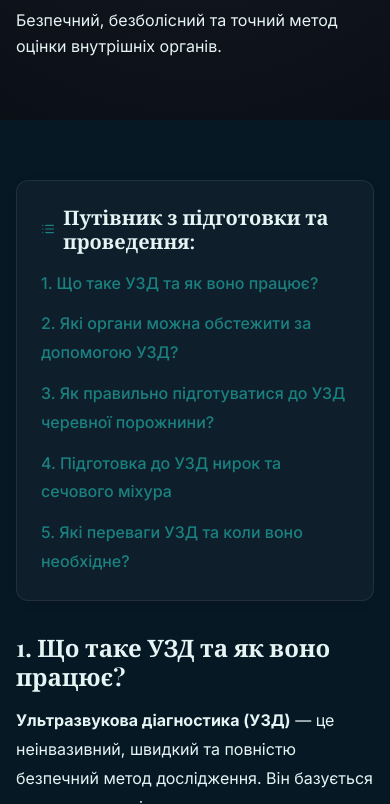
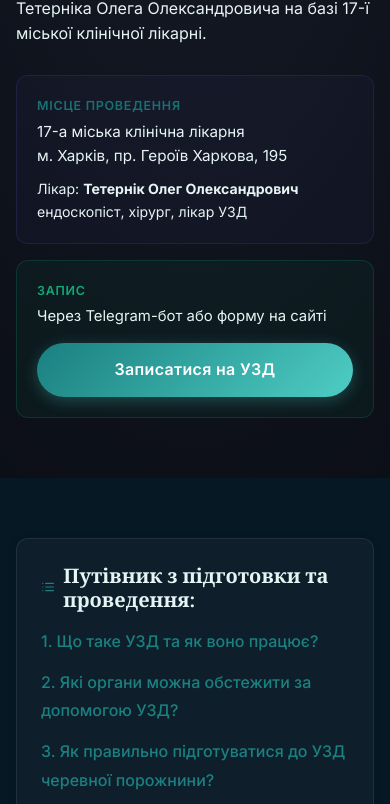
Before and after one commit to DanilTet/doctor-portfolio-website, a website: page uzd/index.html in a window 390 px wide. Shown: the part 304-1108 px from the top of the page. Drawn offline with nearby package versions, Linux system fonts and the light colour scheme; no server answers.

Commit message:
fix(uzd): mobile overflow, add UA version commercial block

```diff
--- a/uzd/index.html
+++ b/uzd/index.html
@@ -1,7 +1,7 @@
 <!DOCTYPE html><html lang="uk"><head>
   <meta charset="UTF-8">
   <meta name="viewport" content="width=device-width, initial-scale=1.0">
-  <meta name="description" data-i18n-content="service.uzd.meta.desc" content="УЗД (ультразвукова діагностика) на базі 17-ї міської лікарні Харкова. Лікар Тетернік О.О. — УЗД черевної порожнини, нирок, щитовидної залози в Харкові.">
+  <meta name="description" data-i18n-content="service.uzd.meta.desc" content="УЗД у Харкові — лікар Тетернік О.О. на базі 17-ї міської лікарні (пр. Героїв Харкова, 195). УЗД черевної порожнини, нирок, щитовидної залози. Запис онлайн.">
   <meta name="keywords" data-i18n-content="service.uzd.meta.keywords" content="УЗД Харків, УЗД черевної порожнини, УЗД 17 лікарня, ультразвукова діагностика Харків, підготовка до узд, УЗД нирок, УЗД щитовидної залози, Тетернік Олег">
   <meta name="author" content="Тетернік О.О.">
 
@@ -19,7 +19,7 @@
   <link rel="alternate" hreflang="en" href="https://endo.kh.ua/en/uzd/" />
   <link rel="alternate" hreflang="x-default" href="https://endo.kh.ua/uzd/" />
 
-  <title data-i18n="service.uzd.meta.title">УЗД (ультразвукова діагностика) в Харкові — 17-а лікарня | Лікар Тетернік О.О.</title>
+  <title data-i18n="service.uzd.meta.title">УЗД у Харкові — лікар Тетернік О.О., 17-а міська лікарня</title>
   <link rel="icon" href="/favicon.png" type="image/png">
   <link rel="canonical" href="https://endo.kh.ua/uzd/">
 
@@ -55,6 +55,19 @@
   <link rel="stylesheet" href="/css/styles.css?v=2.0">
   <link rel="stylesheet" href="/css/animations.css?v=2.0">
   <link rel="stylesheet" href="/css/blog.css?v=2.0">
+
+  <style>
+    .uzd-hero-grid {
+      display: grid;
+      grid-template-columns: 1fr 1fr;
+      gap: 16px;
+      max-width: 680px;
+      margin-top: 28px;
+    }
+    @media (max-width: 560px) {
+      .uzd-hero-grid { grid-template-columns: 1fr; max-width: 100%; }
+    }
+  </style>
 </head>
 <body>
 
@@ -90,14 +103,30 @@
   <!-- ============================================================
        HERO SECTION
        ============================================================ -->
-  <section class="section" style="padding-top: 140px; padding-bottom: 60px; background: radial-gradient(120% 120% at 50% 10%, #151a26 0%, #0a0d14 100%);">
+  <section class="section" style="padding-top: 140px; padding-bottom: 60px; overflow: hidden; background: radial-gradient(120% 120% at 50% 10%, #151a26 0%, #0a0d14 100%);">
     <div class="container">
       <a href="/" class="btn btn--ghost" style="margin-bottom: 24px; display: inline-flex; align-items: center; gap: 8px;">
         <svg width="16" height="16" viewBox="0 0 24 24" fill="none" stroke="currentColor" stroke-width="2"><line x1="19" y1="12" x2="5" y2="12"></line><polyline points="12 19 5 12 12 5"></polyline></svg>
         <span data-i18n="service.back">Назад на головну</span>
       </a>
-      <h1 class="section-title" style="text-align: left; margin-bottom: 16px; font-size: clamp(2rem, 5vw, 3.5rem);" data-i18n="service.uzd.title">УЗД (Ультразвукова діагностика)</h1>
-      <p class="section-subtitle" style="text-align: left; max-width: 800px;" data-i18n="service.uzd.subtitle">Безпечний, безболісний та точний метод оцінки внутрішніх органів.</p>
+      <h1 class="section-title" style="text-align: left; margin-bottom: 16px; font-size: clamp(2rem, 5vw, 3.5rem);" data-i18n="service.uzd.title">УЗД у Харкові</h1>
+      <p class="section-subtitle" style="text-align: left; max-width: 800px; overflow-wrap: break-word; word-break: break-word;" data-i18n="service.uzd.subtitle">Ультразвукова діагностика у лікаря Тетерніка Олега Олександровича на базі 17-ї міської клінічної лікарні.</p>
+
+      <!-- Комерційний блок: місце, лікар, запис -->
+      <div class="uzd-hero-grid">
+        <div style="background: rgba(99, 102, 241, 0.04); border: 1px solid rgba(99, 102, 241, 0.15); border-radius: 12px; padding: 20px;">
+          <p style="margin: 0 0 4px; font-size: 0.78rem; font-weight: 600; text-transform: uppercase; letter-spacing: 0.06em; color: var(--color-primary); opacity: 0.85;">Місце проведення</p>
+          <p style="margin: 0 0 10px; font-size: 0.95rem; line-height: 1.6; color: var(--color-text-light);">17-а міська клінічна лікарня<br>м. Харків, пр. Героїв Харкова, 195</p>
+          <p style="margin: 0; font-size: 0.88rem; color: var(--color-text);"> Лікар: <strong>Тетернік Олег Олександрович</strong><br>ендоскопіст, хірург, лікар УЗД</p>
+        </div>
+        <div style="background: rgba(16, 185, 129, 0.05); border: 1px solid rgba(16, 185, 129, 0.18); border-radius: 12px; padding: 20px; display: flex; flex-direction: column; justify-content: space-between; gap: 14px;">
+          <div>
+            <p style="margin: 0 0 4px; font-size: 0.78rem; font-weight: 600; text-transform: uppercase; letter-spacing: 0.06em; color: #10b981; opacity: 0.9;">Запис</p>
+            <p style="margin: 0; font-size: 0.93rem; line-height: 1.6; color: var(--color-text-light);">Через Telegram-бот або форму на сайті</p>
+          </div>
+          <a href="/#appointment-section" class="btn btn--primary open-booking-modal" style="text-align: center; width: 100%; box-sizing: border-box;">Записатися на УЗД</a>
+        </div>
+      </div>
     </div>
   </section>
 
```
Also changed, not shown: ru/uzd/index.html (+3 -3 lines).
